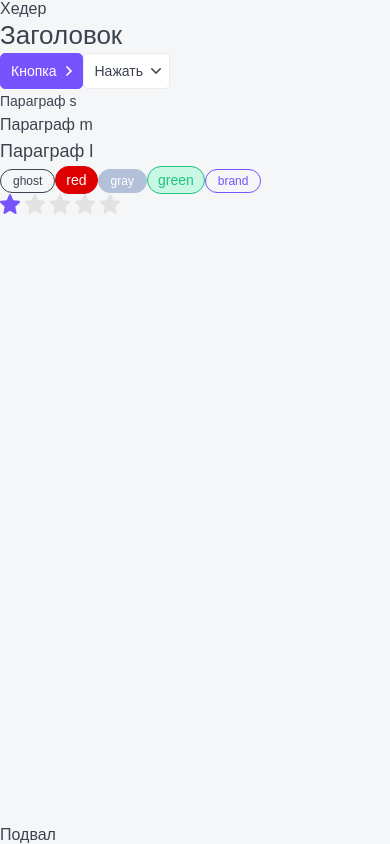
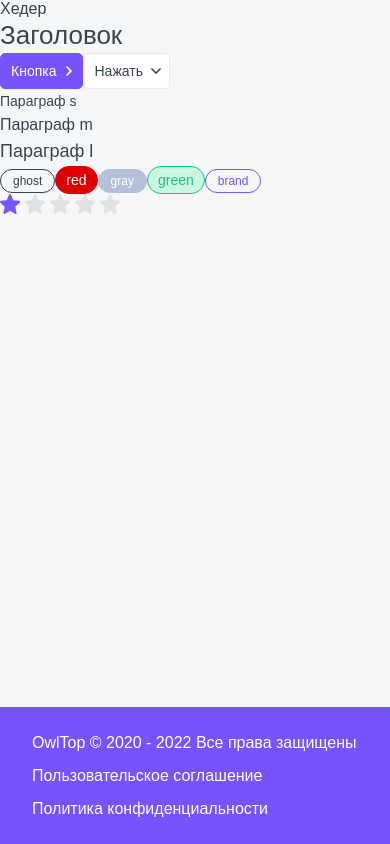
Before and after one commit to dwd0497/nextjs-ts, a Next.js app: page / in a window 390 px wide. Built offline with nearby package versions, Linux system fonts and the light colour scheme; a web font is replaced by a local one.

Commit message:
* Верстка и стили футера

```diff
--- a/layout/Footer/Footer.scss
+++ /dev/null
@@ -1 +0,0 @@
-@import "styles/vars";
--- a/layout/Footer/Footer.tsx
+++ b/layout/Footer/Footer.tsx
@@ -1,11 +1,18 @@
 import React, { DetailedHTMLProps, HTMLAttributes } from 'react';
+import styles from './footer.module.scss';
+import cn from "classnames";
+import { format } from 'date-fns';
 
 interface IFooter extends DetailedHTMLProps<HTMLAttributes<HTMLElement>, HTMLElement>{ }
 
-export const Footer = (props: IFooter) => {
+export const Footer = ({className, ...restProps}: IFooter) => {
   return (
-    <footer {...props}>
-      Подвал
+    <footer className={cn(className, styles.footer)} {...restProps}>
+      <div className={styles.footer__copyright}>OwlTop © 2020 - {format(new Date(), 'yyyy')} Все права защищены</div>
+      <div className={styles.footer__links}>
+        <a href='#' className={styles.footer__link}>Пользовательское соглашение</a>
+        <a href='#' className={styles.footer__link}>Политика конфиденциальности</a>
+      </div>
     </footer>
   );
 };
--- /dev/null
+++ b/layout/Footer/footer.module.scss
@@ -0,0 +1,47 @@
+@import "styles/vars";
+
+.footer {
+  display: grid;
+  justify-content: space-between;
+  grid-template-columns: auto auto;
+  padding: 25px 32px;
+  background: $c_brand;
+  color: $c_white;
+  font-weight: 500;
+  font-size: 16px;
+  line-height: 21px;
+
+  &__links {
+    display: grid;
+    grid-template-columns: auto auto;
+    grid-column-gap: 40px;
+
+    a:hover {
+      text-decoration: underline;
+    }
+  }
+
+  &__link:hover {
+    text-decoration: underline;
+  }
+
+  &__copyright {
+    margin-right: 40px;
+  }
+}
+
+@media (max-width: $br-m) {
+  .footer {
+    grid-template-columns: 1fr;
+    grid-row-gap: 12px;
+
+    &__links {
+      grid-template-columns: 1fr;
+      grid-row-gap: 12px;
+    }
+
+    &__copyright {
+      margin-right: 0;
+    }
+  }
+}
--- a/layout/layout.module.scss
+++ b/layout/layout.module.scss
@@ -1,12 +1,15 @@
+@import "styles/vars";
+
 .app {
     display: grid;
     grid-template-columns: auto 230px minmax(320px, 1200px) auto;
     grid-template-areas:
             '. header header .'
             '. sidebar main .'
-            '. footer footer .';
+            'footer footer footer footer';
     grid-template-rows: auto 1fr auto;
     height: 100vh;
+    gap: 0 32px;
 
     &__header {
         grid-area: header;
@@ -27,9 +30,9 @@
     }
 }
 
-@media (max-width: 768px) {
+@media (max-width: $br-m) {
     .app {
-        grid-template-columns: 1fr;
+        grid-template-columns: minmax(320px, 1fr);
         grid-template-areas:
             'header'
             'main'
--- a/package.json
+++ b/package.json
@@ -10,6 +10,7 @@
   },
   "dependencies": {
     "classnames": "^2.3.1",
+    "date-fns": "^2.28.0",
     "next": "12.0.10",
     "react": "17.0.2",
     "react-dom": "17.0.2"
--- a/styles/vars.scss
+++ b/styles/vars.scss
@@ -8,4 +8,7 @@ $c_alert: #FC836D;
 $c_success: #1DC37E;
 $c_green-light: #C8F8E4;
 $c_border: #EBEBEB;
+
 $font-family: "Noto Sans KR", sans-serif;
+
+$br-m: 768px;
```
Also changed, not shown: 1 other file (tests, documents, lock files or other folders).
